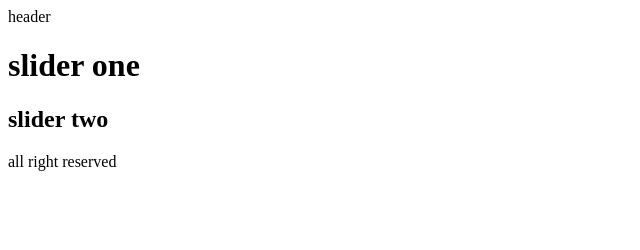
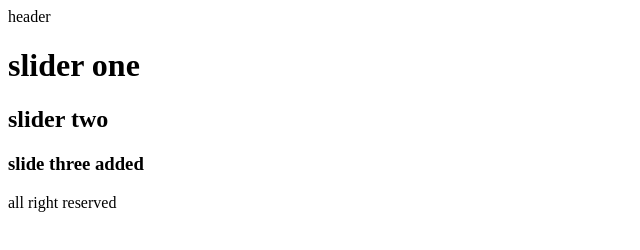
Before and after one commit to M-Hussain-Rezaie/new-rep, a website: page index.html in a window 1280 px wide. Shown: the whole page, without its empty margins (0-640 px from the left). Drawn offline with Linux system fonts and the light colour scheme.

Commit message:
slide three added

```diff
--- a/index.html
+++ b/index.html
@@ -15,6 +15,7 @@
 
         <h1>slider one</h1>
         <h2>slider two</h2>
+        <h3>slide three added</h3>
     </div>
     <footer>
 
```
